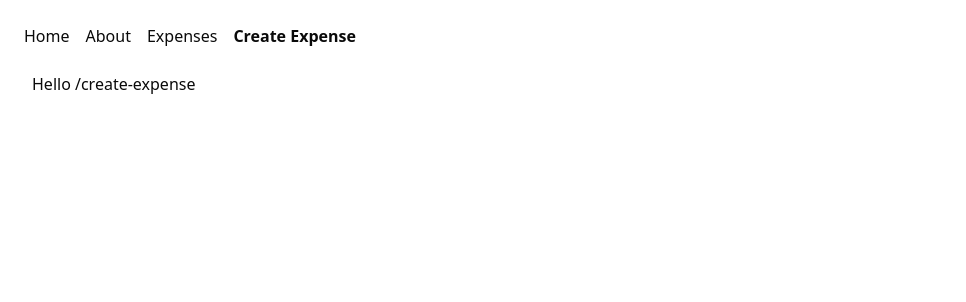
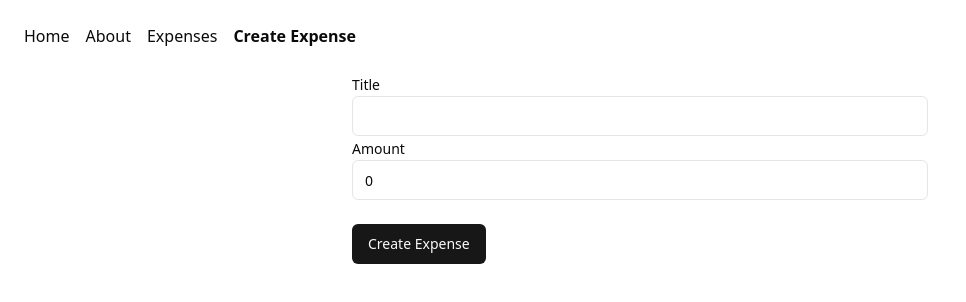
Before and after one commit to adiva-prayoga/okane-inai, a React (Vite) app in the folder frontend/: page /create-expense in a window 1280 px wide. Shown: the top 302 px of the page, without its empty margins (0-966 px from the left). Built offline with nearby package versions, Linux system fonts and the light colour scheme; what hono would draw is missing.

Commit message:
:sparkles: Create expense

```diff
--- a/frontend/package.json
+++ b/frontend/package.json
@@ -10,13 +10,16 @@
     "preview": "vite preview"
   },
   "dependencies": {
+    "@radix-ui/react-label": "^2.0.2",
     "@radix-ui/react-slot": "^1.0.2",
+    "@tanstack/react-form": "^0.20.0",
     "@tanstack/react-query": "^5.39.0",
     "@tanstack/react-router": "^1.34.1",
     "@tanstack/router-devtools": "^1.34.1",
     "@tanstack/router-vite-plugin": "^1.34.1",
     "class-variance-authority": "^0.7.0",
     "clsx": "^2.1.1",
+    "i": "^0.3.7",
     "lucide-react": "^0.379.0",
     "prettier": "^3.2.5",
     "react": "^18.2.0",
--- /dev/null
+++ b/frontend/src/components/ui/input.tsx
@@ -0,0 +1,25 @@
+import * as React from "react"
+
+import { cn } from "@/lib/utils"
+
+export interface InputProps
+  extends React.InputHTMLAttributes<HTMLInputElement> {}
+
+const Input = React.forwardRef<HTMLInputElement, InputProps>(
+  ({ className, type, ...props }, ref) => {
+    return (
+      <input
+        type={type}
+        className={cn(
+          "flex h-10 w-full rounded-md border border-input bg-background px-3 py-2 text-sm ring-offset-background file:border-0 file:bg-transparent file:text-sm file:font-medium placeholder:text-muted-foreground focus-visible:outline-none focus-visible:ring-2 focus-visible:ring-ring focus-visible:ring-offset-2 disabled:cursor-not-allowed disabled:opacity-50",
+          className
+        )}
+        ref={ref}
+        {...props}
+      />
+    )
+  }
+)
+Input.displayName = "Input"
+
+export { Input }
--- /dev/null
+++ b/frontend/src/components/ui/label.tsx
@@ -0,0 +1,24 @@
+import * as React from "react"
+import * as LabelPrimitive from "@radix-ui/react-label"
+import { cva, type VariantProps } from "class-variance-authority"
+
+import { cn } from "@/lib/utils"
+
+const labelVariants = cva(
+  "text-sm font-medium leading-none peer-disabled:cursor-not-allowed peer-disabled:opacity-70"
+)
+
+const Label = React.forwardRef<
+  React.ElementRef<typeof LabelPrimitive.Root>,
+  React.ComponentPropsWithoutRef<typeof LabelPrimitive.Root> &
+    VariantProps<typeof labelVariants>
+>(({ className, ...props }, ref) => (
+  <LabelPrimitive.Root
+    ref={ref}
+    className={cn(labelVariants(), className)}
+    {...props}
+  />
+))
+Label.displayName = LabelPrimitive.Root.displayName
+
+export { Label }
--- a/frontend/src/routes/create-expense.tsx
+++ b/frontend/src/routes/create-expense.tsx
@@ -1,5 +1,90 @@
-import { createFileRoute } from "@tanstack/react-router";
+import { createFileRoute, useNavigate } from "@tanstack/react-router";
+import { Input } from "@/components/ui/input";
+import { Label } from "@/components/ui/label";
+import { Button } from "@/components/ui/button";
+
+import { useForm } from "@tanstack/react-form";
+import { api } from "@/lib/api";
 
 export const Route = createFileRoute("/create-expense")({
-  component: () => <div>Hello /create-expense</div>,
+  component: CreateExpense,
 });
+
+function CreateExpense() {
+  const navigate = useNavigate();
+  const form = useForm({
+    defaultValues: {
+      title: "",
+      amount: 0,
+    },
+    onSubmit: async ({ value }) => {
+      // Do something with form data
+      const res = await api.expenses.$post({ json: value });
+      if (!res.ok) {
+        throw new Error("Failed to create expense");
+      }
+      navigate({ to: "/expenses" });
+    },
+  });
+
+  return (
+    <div>
+      <form
+        className="max-w-xl m-auto"
+        onSubmit={(e) => {
+          e.preventDefault();
+          e.stopPropagation();
+          form.handleSubmit();
+        }}
+      >
+        <form.Field
+          name="title"
+          children={(field) => (
+            <>
+              <Label htmlFor={field.name}>Title</Label>
+              <Input
+                id={field.name}
+                name={field.name}
+                value={field.state.value}
+                onBlur={field.handleBlur}
+                onChange={(e) => field.handleChange(e.target.value)}
+              />
+              {field.state.meta.touchedErrors ? (
+                <em>{field.state.meta.touchedErrors}</em>
+              ) : null}
+            </>
+          )}
+        />
+
+        <form.Field
+          name="amount"
+          children={(field) => (
+            <>
+              <Label htmlFor={field.name}>Amount</Label>
+              <Input
+                id={field.name}
+                name={field.name}
+                value={field.state.value}
+                onBlur={field.handleBlur}
+                type="number"
+                onChange={(e) => field.handleChange(Number(e.target.value))}
+              />
+              {field.state.meta.touchedErrors ? (
+                <em>{field.state.meta.touchedErrors}</em>
+              ) : null}
+            </>
+          )}
+        />
+
+        <form.Subscribe
+          selector={(state) => [state.canSubmit, state.isSubmitting]}
+          children={([canSubmit, isSubmitting]) => (
+            <Button className="mt-6" disabled={!canSubmit}>
+              {isSubmitting ? "..." : "Create Expense"}
+            </Button>
+          )}
+        />
+      </form>
+    </div>
+  );
+}
--- a/frontend/src/routes/expenses.tsx
+++ b/frontend/src/routes/expenses.tsx
@@ -66,7 +66,7 @@
                 <TableRow key={expense.id}>
                   <TableCell className="font-medium">{expense.id}</TableCell>
                   <TableCell>{expense.title}</TableCell>
-                  <TableCell>${expense.amount}</TableCell>
+                  <TableCell>{expense.amount}</TableCell>
                 </TableRow>
               ))}
         </TableBody>
```
Also changed, not shown: 1 other file (tests, documents, lock files or other folders).
